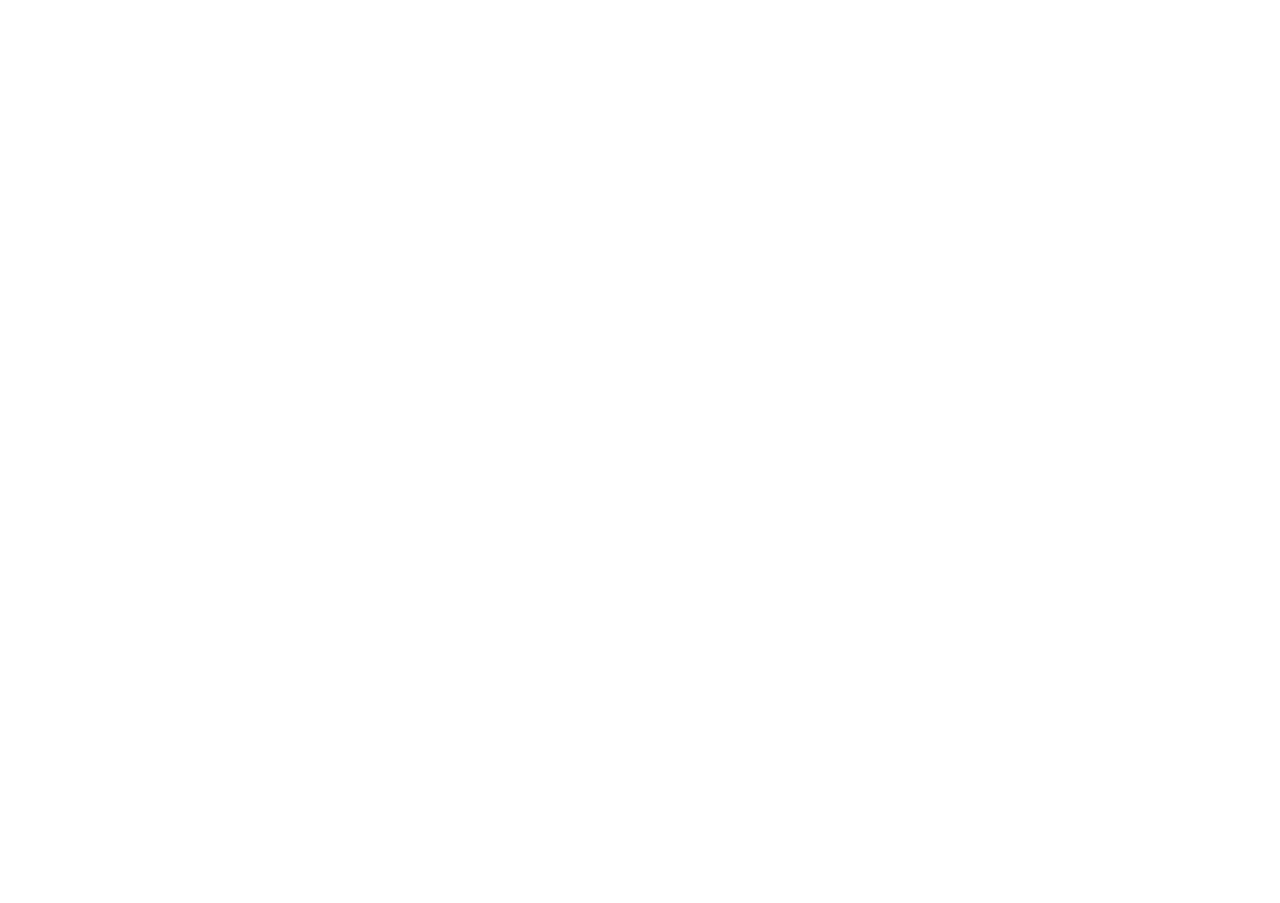
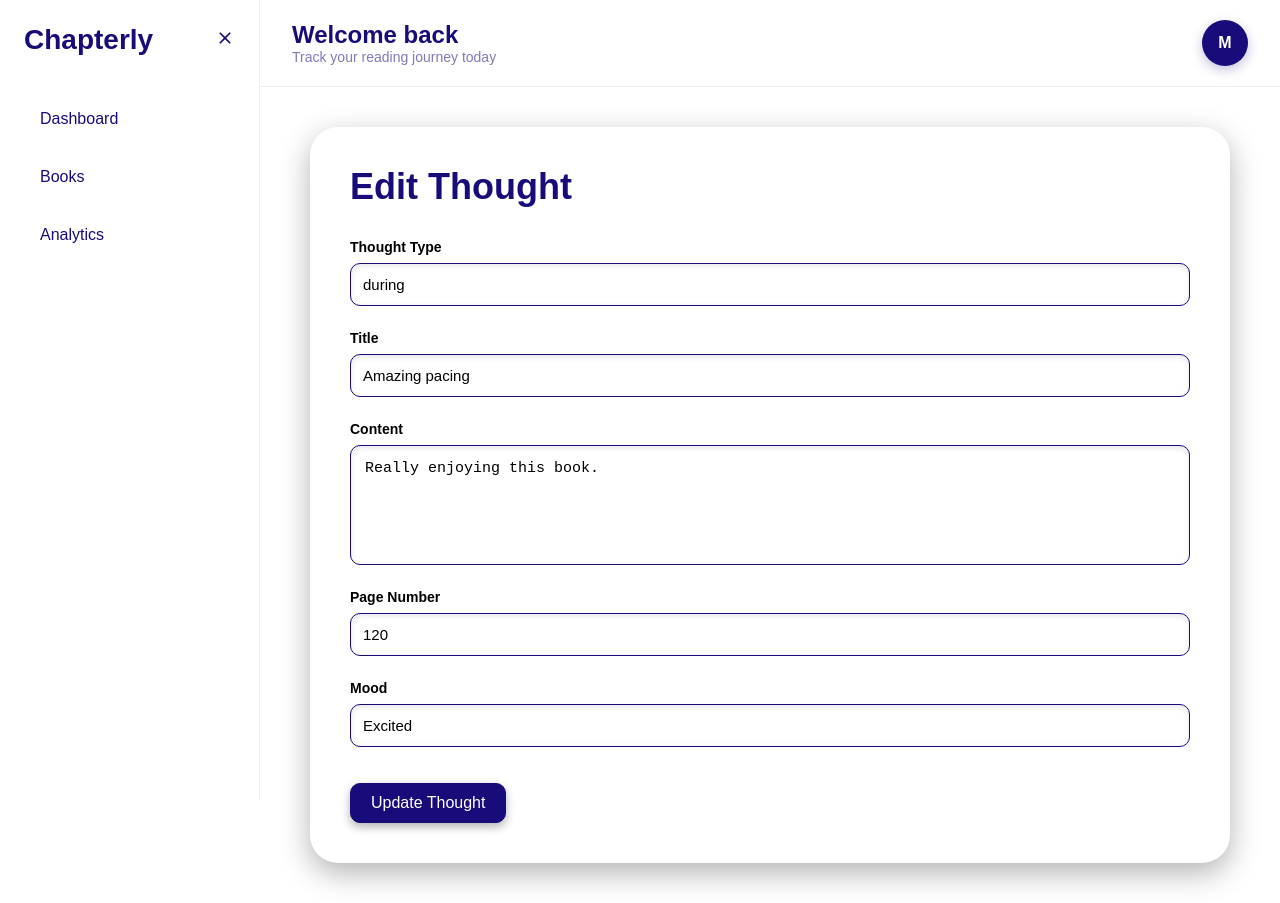
Before and after one commit to MirominaS/chapterly-frontend, a React (Vite) app: page /edit-thought in a window 1280 px wide. Before the commit this address had no page. Before the commit the page ends 800 px from the top, so only its background shows below. Built offline with nearby package versions, Linux system fonts and the light colour scheme.

Commit message:
created edit thoughts page

```diff
--- a/src/App.jsx
+++ b/src/App.jsx
@@ -8,6 +8,11 @@
 import Login from './pages/Login/Login'
 import Register from './pages/Register/Register'
 import LandingPage from './pages/LandingPage/LandingPage'
+import Books from './pages/Books/Books'
+import BookDetails from './pages/BookDetails/BookDetails'
+import AddThought from './pages/AddThought/AddThought'
+import Thoughts from './pages/Thoughts/Thoughts'
+import EditThought from './pages/EditThought/EditThought'
 
 import StatCard from './components/StatCard/StatCard'
 import ProgressBar from './components/ProgressBar/ProgressBar'
@@ -19,10 +24,8 @@
 import Navbar from './components/Navbar/Navbar'
 import MainLayout from './components/MainLayout/MainLayout'
 import PublicNavbar from './components/PublicNavbar/PublicNavbar'
-import Books from './pages/Books/Books'
-import BookDetails from './pages/BookDetails/BookDetails'
-import AddThought from './pages/AddThought/AddThought'
-import Thoughts from './pages/Thoughts/Thoughts'
+
+
 
 
 
@@ -39,6 +42,8 @@
           <Route path="/book-details" element={<BookDetails/>}/>
           <Route path="/add-thought" element={<AddThought/>}/>
           <Route path="/thoughts" element={<Thoughts/>}/>
+          <Route path="/edit-thought" element={<EditThought/>}/>
+
         </Routes>
     </BrowserRouter>
   )
--- /dev/null
+++ b/src/pages/EditThought/EditThought.css
@@ -0,0 +1,52 @@
+.edit-thought-container {
+    display: flex;
+    justify-content: center;
+    align-items: flex-start;
+    padding: 10px 0;
+}
+
+.edit-thought-card {
+    width: 100%;
+    max-width: 920px;
+    background: white;
+    padding: 40px;
+    border-radius: 28px;
+    box-shadow:
+      0 10px 30px rgba(0, 0, 0, 0.3);
+    display: flex;
+    flex-direction: column;
+    gap: 32px;
+}
+
+.edit-thought-card h1 {
+    font-size: 36px;
+    font-weight: 700;
+    color: var(--primary-color);
+    line-height: 1.1;
+}
+
+.edit-thought-form {
+    display: flex;
+    flex-direction: column;
+    gap: 24px;
+}
+
+.edit-thought-form .input-field,
+.edit-thought-form .textarea-field,
+.edit-thought-form .custom-select {
+    width: 100%;
+}
+
+.edit-thought-form .input-field,
+.edit-thought-form .textarea-field {
+    margin: 0;
+}
+
+.edit-thought-form .custom-select {
+    margin: 0;
+}
+
+.edit-thought-form button {
+    margin-top: 12px;
+    align-self: flex-start;
+}
--- /dev/null
+++ b/src/pages/EditThought/EditThought.jsx
@@ -0,0 +1,56 @@
+import React from 'react'
+import './EditThought.css'
+import MainLayout from '../../components/MainLayout/MainLayout'
+import Select from '../../components/Select/Select'
+import Input from '../../components/Input/Input'
+import Textarea from '../../components/Textarea/Textarea'
+import Button from '../../components/Button/Button'
+
+const EditThought = () => {
+    const thought = {
+        type:'during',
+        title:'Amazing pacing',
+        content:'Really enjoying this book.',
+        pageNumber:120,
+        mood:'Excited',
+    }
+  return (
+    <MainLayout>
+        <div className='edit-thought-container'>
+            <div className='edit-thought-card'>
+                <h1>Edit Thought</h1>
+                <div className='edit-thought-form'>
+                    <Select
+                        label="Thought Type"
+                        value={thought.type}
+                        options={["Before", "During","After"]}
+                    />
+                    <Input
+                        label="Title"
+                        value={thought.title}
+                    />
+
+                    <Textarea
+                        label="Content"
+                        value={thought.content}
+                    />
+
+                    <Input
+                        label="Page Number"
+                        value={thought.pageNumber}
+                    />
+
+                    <Input
+                        label="Mood"
+                        value={thought.mood}
+                    />
+
+                    <Button text="Update Thought" />
+                </div>
+            </div>
+        </div>
+    </MainLayout>
+  )
+}
+
+export default EditThought
```
